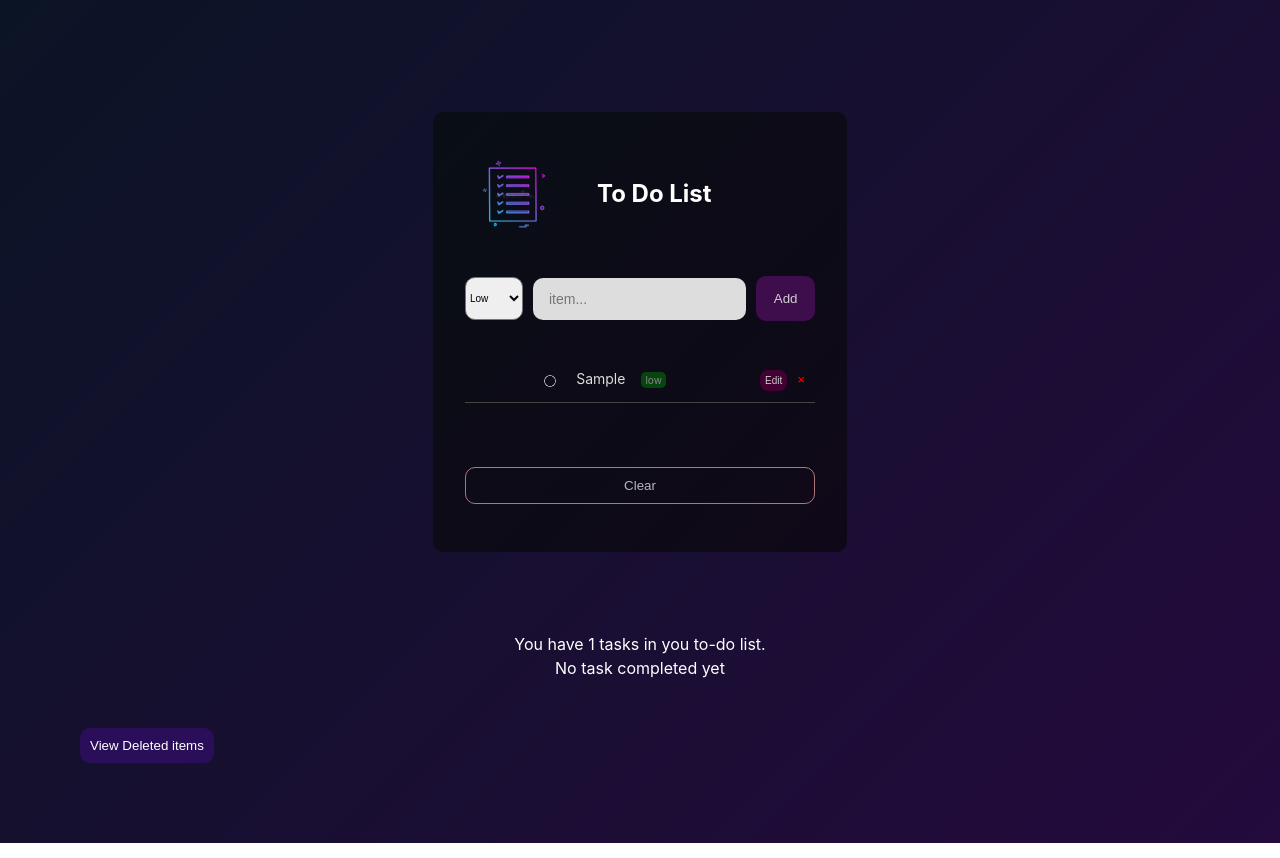
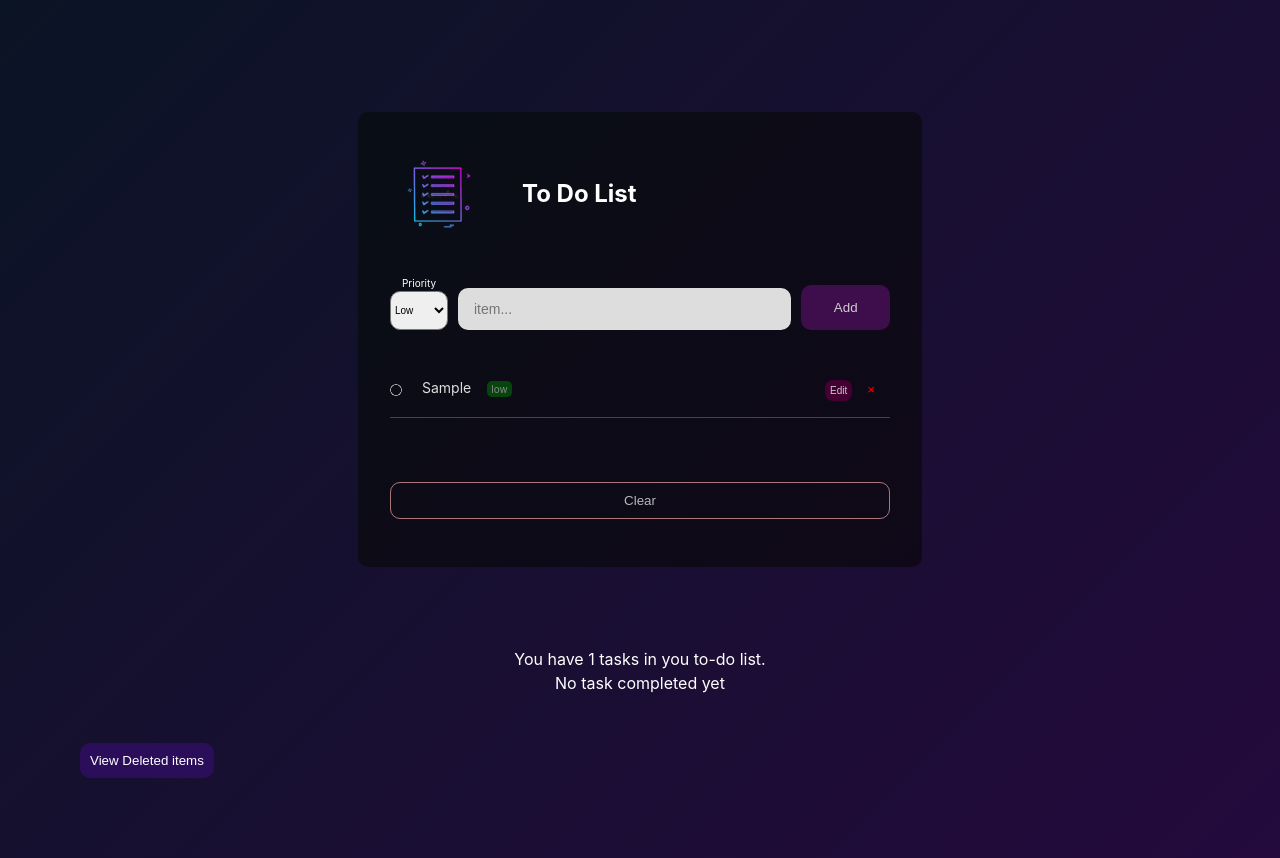
Before and after one commit to Fabito97/TodoList, a React (Vite) app: page / in a window 1280 px wide. Both pictures are taken after typing "Sample" into the empty fields and a click on the button "Add". Built offline with nearby package versions, Linux system fonts and the light colour scheme.

Commit message:
fixed the task display layout

```diff
--- a/src/App.css
+++ b/src/App.css
@@ -29,7 +29,7 @@ body {
 }
 
 .app-wrapper {
-  max-width:350px;
+  max-width:500px;
   color: #fff;
   background: linear-gradient(135deg, #090e16, #100818);
   margin: 5rem auto;
@@ -53,7 +53,7 @@ body {
 .form {
   display: flex;
   justify-content: space-between;
-  align-items: center;
+  align-items: flex-end;
   gap: 10px;
 }
 
@@ -120,7 +120,8 @@ body {
   padding: 0 0 0 2rem;
   font-size: 14px;
   color: #ddd;
-  justify-self: flex-start;
+  align-self: flex-start;
+  text-align: left;
 }
 
 .item-list li .item::before {
@@ -158,17 +159,32 @@ li .status {
   opacity: 0.5;
 }
 
-.btn-link {
+.btn-delete {
   background-color: transparent;
   border: none;
   color: red;
   border-radius: 50%;
   padding: 5px 10px;
+  margin: 5px;
 }
 
-.btn-link:hover {
+.btn-delete:hover {
   cursor: pointer;
   background-color: #444;
+}
+
+li .status.high {
+  background: red;
+}
+li .status.medium {
+  background: orange;
+}
+li .status.low {
+  background: green;
+}
+
+li .status.completed {
+  background: green;
 }
 
 .btn-clear {
@@ -196,20 +212,6 @@ li .status {
   color: #ccc;
 }
 
-li .status.high {
-  background: red;
-}
-li .status.medium {
-  background: orange;
-}
-li .status.low {
-  background: green;
-}
-
-li .status.completed {
-  background: green;
-}
-
 
 /* .footer p {
 } */
--- a/src/Form.jsx
+++ b/src/Form.jsx
@@ -1,24 +1,35 @@
-const Form = ({onSubmit, setItem, item, priority, setPriority, editing}) => {
+const Form = ({ onSubmit, setItem, item, priority, setPriority, editing }) => {
   return (
-    <form className='form' onSubmit={onSubmit}>
-      <select name="priority" id="" value={priority} onChange={(e) => setPriority(e.target.value)}
-        style={{
-          padding:"14px 0px",
-          borderRadius:"10px",
-          fontSize:"10px"
-        }}
-      >
-        <option value="high">High</option>
-        <option value="medium">Medium</option>
-        <option value="low">Low</option>
-      </select>
+    <form className="form" onSubmit={onSubmit}>
+      <div>
+        <label htmlFor="" style={{ display: 'block', fontSize: '10px' }}>
+          Priority
+        </label>
+        <select
+          name="priority"
+          id=""
+          value={priority}
+          onChange={(e) => setPriority(e.target.value)}
+          style={{
+            padding: '12px 0px',
+            borderRadius: '10px',
+            fontSize: '10px',
+          }}
+        >
+          <option value="low">Low</option>
+          <option value="medium">Medium</option>
+          <option value="high">High</option>
+        </select>
+
+      </div>
       <input
-        placeholder='item...'
+        placeholder="item..."
         value={item}
-        onChange={(e) => setItem(e.target.value)} />
-      <button className='btn'>{editing ? "Update" : "Add"}</button>
+        onChange={(e) => setItem(e.target.value)}
+      />
+      <button className="btn">{editing ? 'Update' : 'Add'}</button>
     </form>
   );
 };
 
-export default Form
+export default Form;
--- a/src/TodoList.jsx
+++ b/src/TodoList.jsx
@@ -64,7 +64,7 @@ const ToDoItem = ({ item, id, onDelete, onChecked, isChecked, priority, handleEd
     <li onClick={() => onChecked(id)} className="">
       <div
         style={{
-          width:'80%'
+          maxWidth:'80%'
         }}
       >
 
@@ -91,7 +91,7 @@ const ToDoItem = ({ item, id, onDelete, onChecked, isChecked, priority, handleEd
           onClick={(e) => handleEdit(e, id)}
           >Edit</button>
 
-        <button className='btn-link remove-item'
+        <button className='btn-delete remove-item'
           onClick={() => onDelete(id)}
           >
           &times;
```
